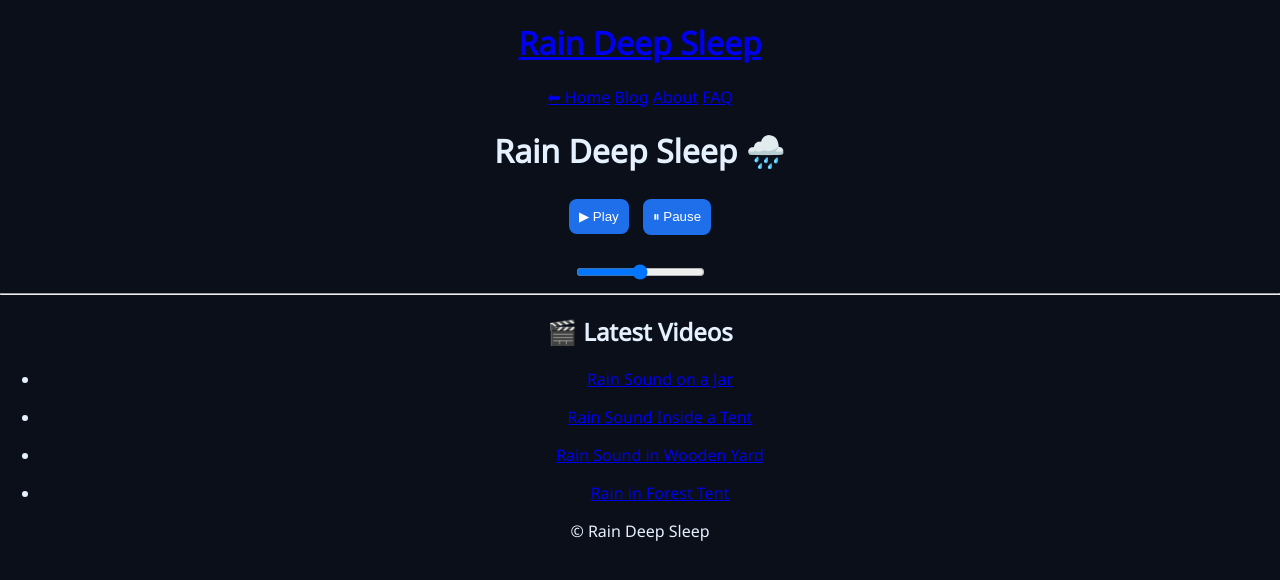
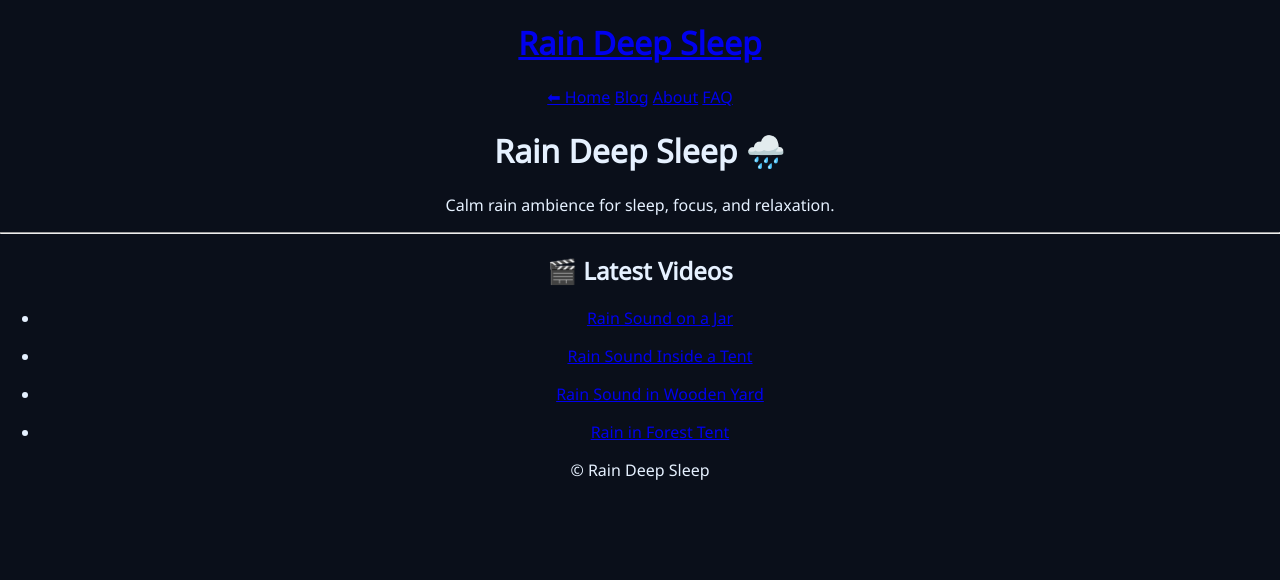
Before and after one commit to choijangwook/rain-deep-sleep, a Jekyll site: the page built from index.md, in a window 1280 px wide. Shown: the top 580 px of the page. Built offline with Jekyll 4.4.1, drawn with Linux system fonts in a browser that asks for light colours.

Commit message:
Update index.md

```diff
--- a/index.md
+++ b/index.md
@@ -5,25 +5,12 @@ title: Home
 
 # Rain Deep Sleep 🌧️
 
-<div>
-
-<button id="playBtn" onclick="playRain()">▶ Play</button>
-<button id="pauseBtn" onclick="pauseRain()">⏸ Pause</button>
-
-<br><br>
-
-<input type="range" min="0" max="1" step="0.01" onchange="setVolume(this.value)">
-
-<audio id="rainAudio" loop>
-  <source src="assets/audio/rain.mp3" type="audio/mpeg">
-</audio>
-
-</div>
+Calm rain ambience for sleep, focus, and relaxation.
 
 ---
 
 ## 🎬 Latest Videos
 
 {% for post in site.posts %}
-- [{{ post.title }}]({{ post.url }})
+- [{{ post.title }}]({{ post.url | relative_url }})
 {% endfor %}
```
